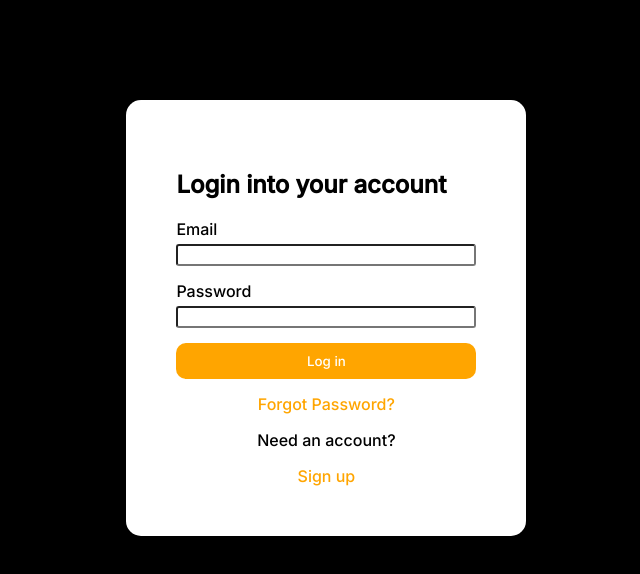
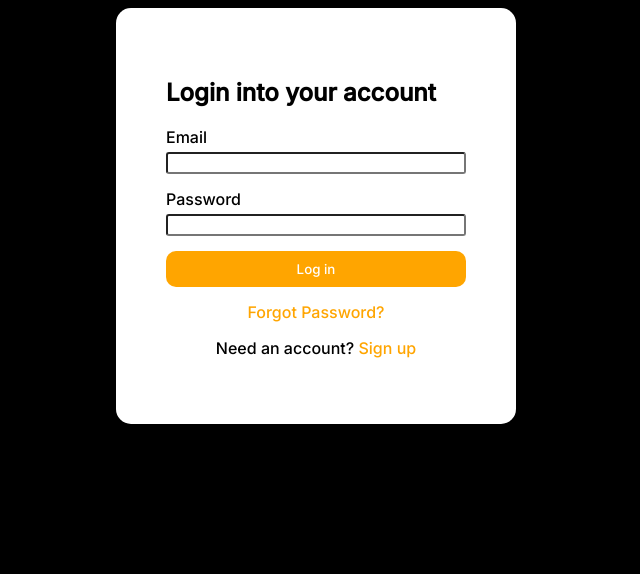
Before and after one commit to muhammedshamil8/code-crypt, a Vue app in the folder client/: page /login in a window 1280 px wide. Shown: the top 574 px of the page, without its empty margins (324-964 px from the left). Built offline with nearby package versions, Linux system fonts and the light colour scheme.

Commit message:
login page update

```diff
--- a/client/src/pages/Login.vue
+++ b/client/src/pages/Login.vue
@@ -1,4 +1,5 @@
 <template>
+<div class="full-frame">
   <div class="login-page">
      <h2>Login into your account</h2>
      <form @submit.prevent="login">
@@ -18,10 +19,11 @@
        <a href="#">Forgot Password?</a>
      </div>
      <div class="create-account">
-       <p>Need an account?</p>
-       <router-link to="/signup">Sign up</router-link>
+       <p>Need an account?
+       <router-link to="/signup">Sign up</router-link></p>
      </div>
   </div>
+</div>
  </template>
 
  <script>
--- a/client/src/styles/login.css
+++ b/client/src/styles/login.css
@@ -5,15 +5,17 @@ body {
     font-family: 'Inter', sans-serif;
     box-sizing: border-box;
 }
+.full-frame{
+    display: flex;
+    justify-content: center;
+    align-items: center;
+}
 
    .login-page {
     padding:50px;
     flex-direction: column;
     border-radius: 15px;
     background-color: white;
-    margin-top: 100px;
-    margin-left: 35%;
-    margin-right: 30%;
     width: 400px;
    }
 
```
